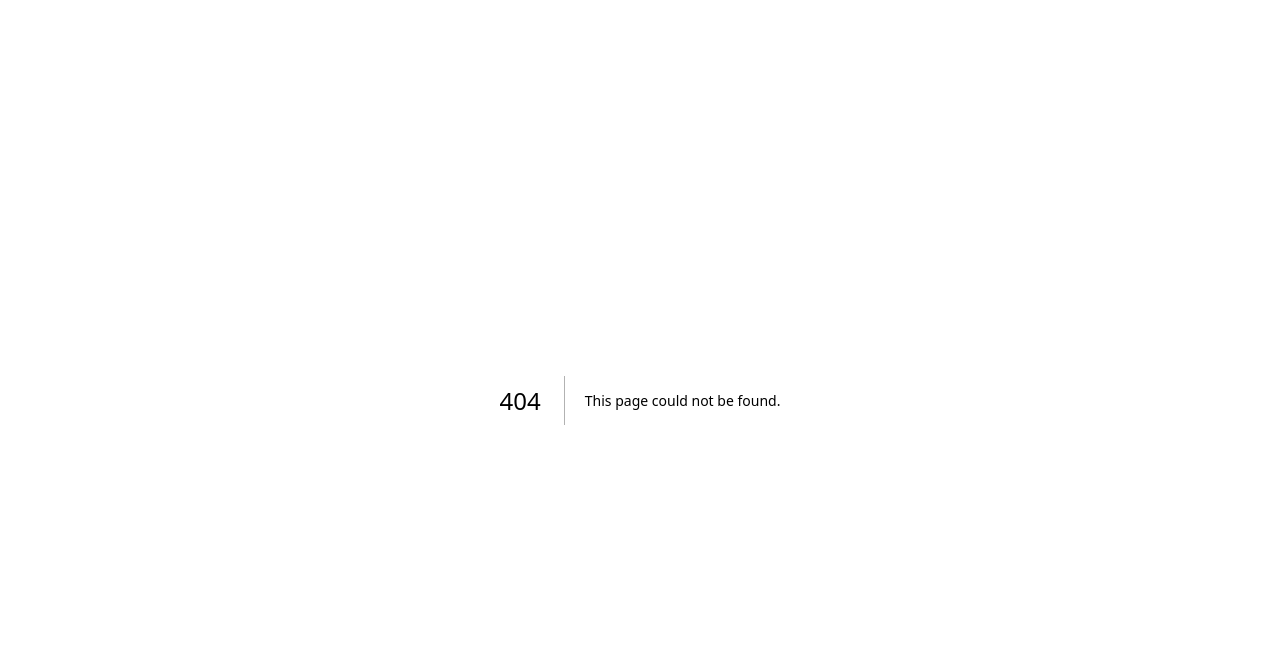
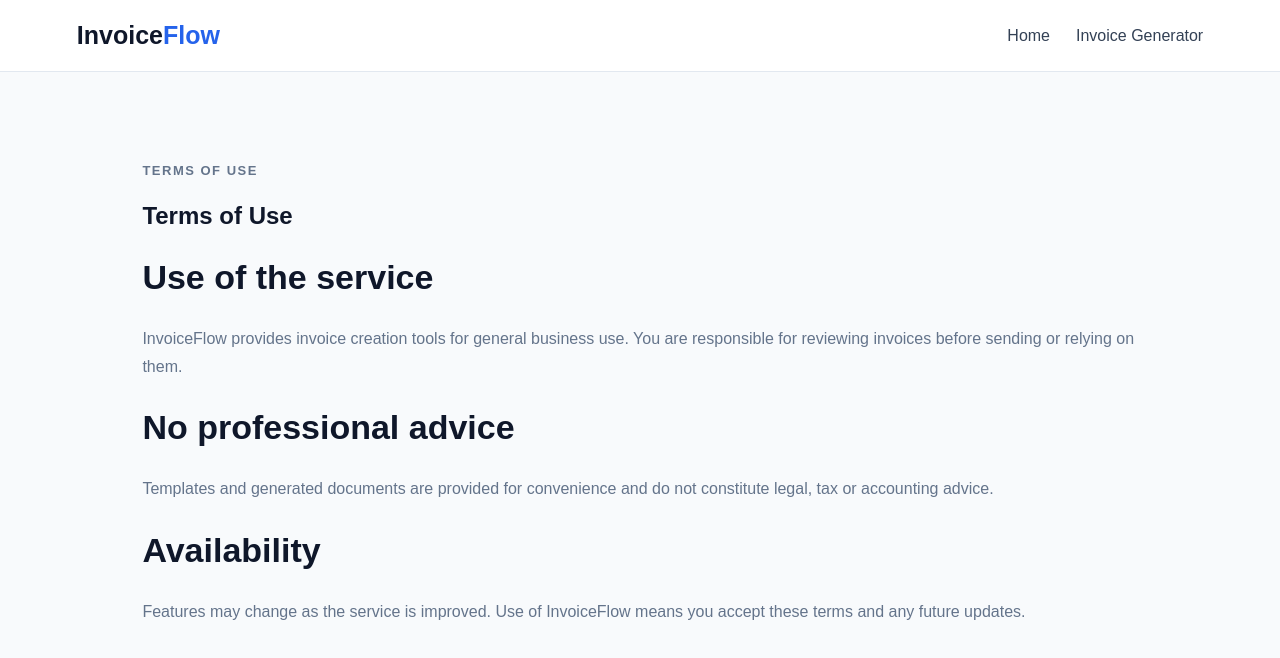
Before and after one commit to wakilmustaqeem/invoiceflow, a Next.js app: page /terms in a window 1280 px wide. Before the commit this address had no page. Shown: the top 658 px of the page. Built offline with nearby package versions, Linux system fonts and the light colour scheme.

Commit message:
feat: add terms page

```diff
--- /dev/null
+++ b/app/terms/page.tsx
@@ -0,0 +1,3 @@
+import Link from 'next/link';
+export const metadata={title:'Terms of Use | InvoiceFlow',description:'Terms of use for InvoiceFlow.'};
+export default function Terms(){return <main><header className="nav"><div className="brand">Invoice<span>Flow</span></div><nav><Link href="/">Home</Link><Link href="/invoice-generator">Invoice Generator</Link></nav></header><section className="content"><p className="eyebrow">TERMS OF USE</p><h1>Terms of Use</h1><h2>Use of the service</h2><p>InvoiceFlow provides invoice creation tools for general business use. You are responsible for reviewing invoices before sending or relying on them.</p><h2>No professional advice</h2><p>Templates and generated documents are provided for convenience and do not constitute legal, tax or accounting advice.</p><h2>Availability</h2><p>Features may change as the service is improved. Use of InvoiceFlow means you accept these terms and any future updates.</p></section></main>}
```
